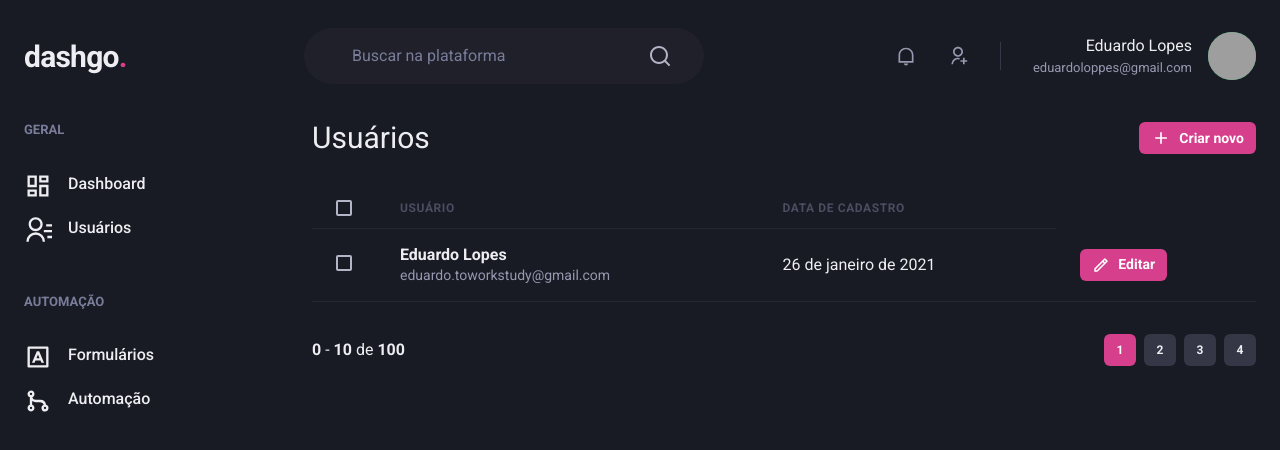
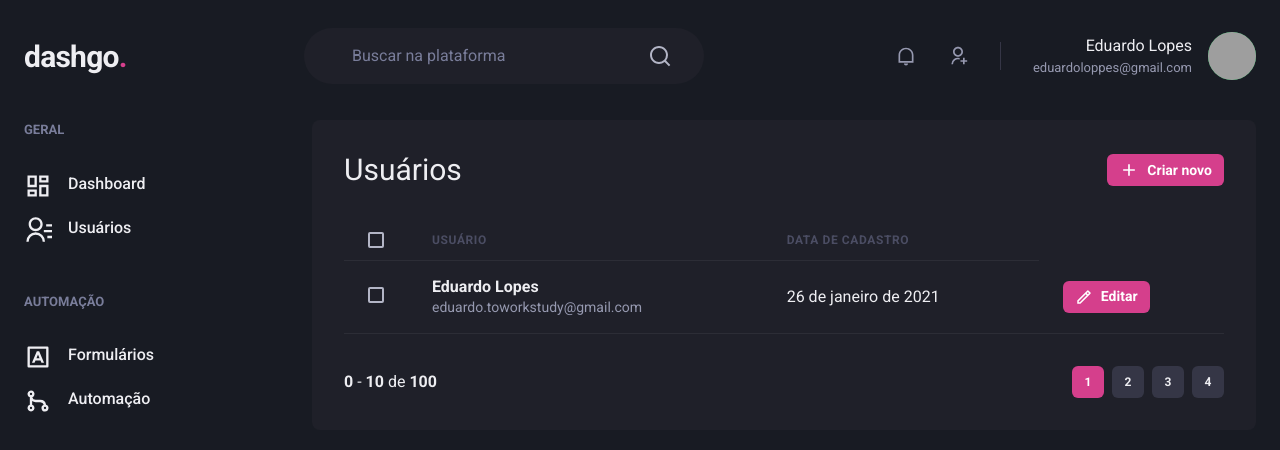
Before and after one commit to EduardoLopes00/IgniteReact04-dashgo, a Next.js app: page /users in a window 1280 px wide. Shown: the top 450 px of the page. Built offline with nearby package versions, Linux system fonts and the light colour scheme; grey boxes are pictures that could not be loaded.

Commit message:
Fixing user list page

```diff
--- a/src/pages/users/index.tsx
+++ b/src/pages/users/index.tsx
@@ -12,7 +12,7 @@ export default function UserList() {
             <Flex w="100%" my="6" maxWidth={1400} mx="auto" px="6">
                 <Sidebar />
 
-                <Box flex="1">
+                <Box flex="1" borderRadius={8} bgColor="gray.800" p="8">
                     <Flex mb="8" justify="space-between" align="center">
                         <Heading size="lg" fontWeight="normal">Usuários</Heading>
 
```
